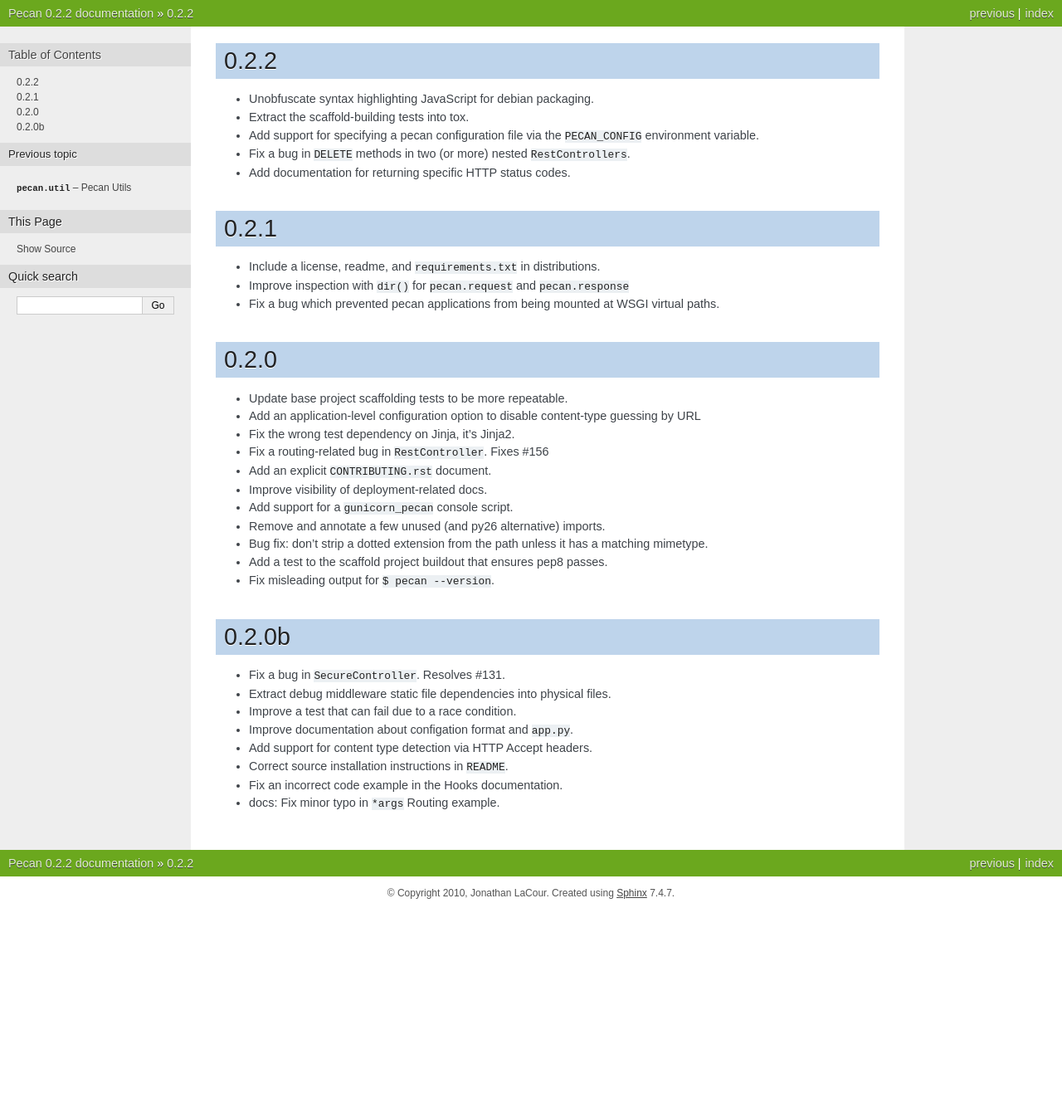
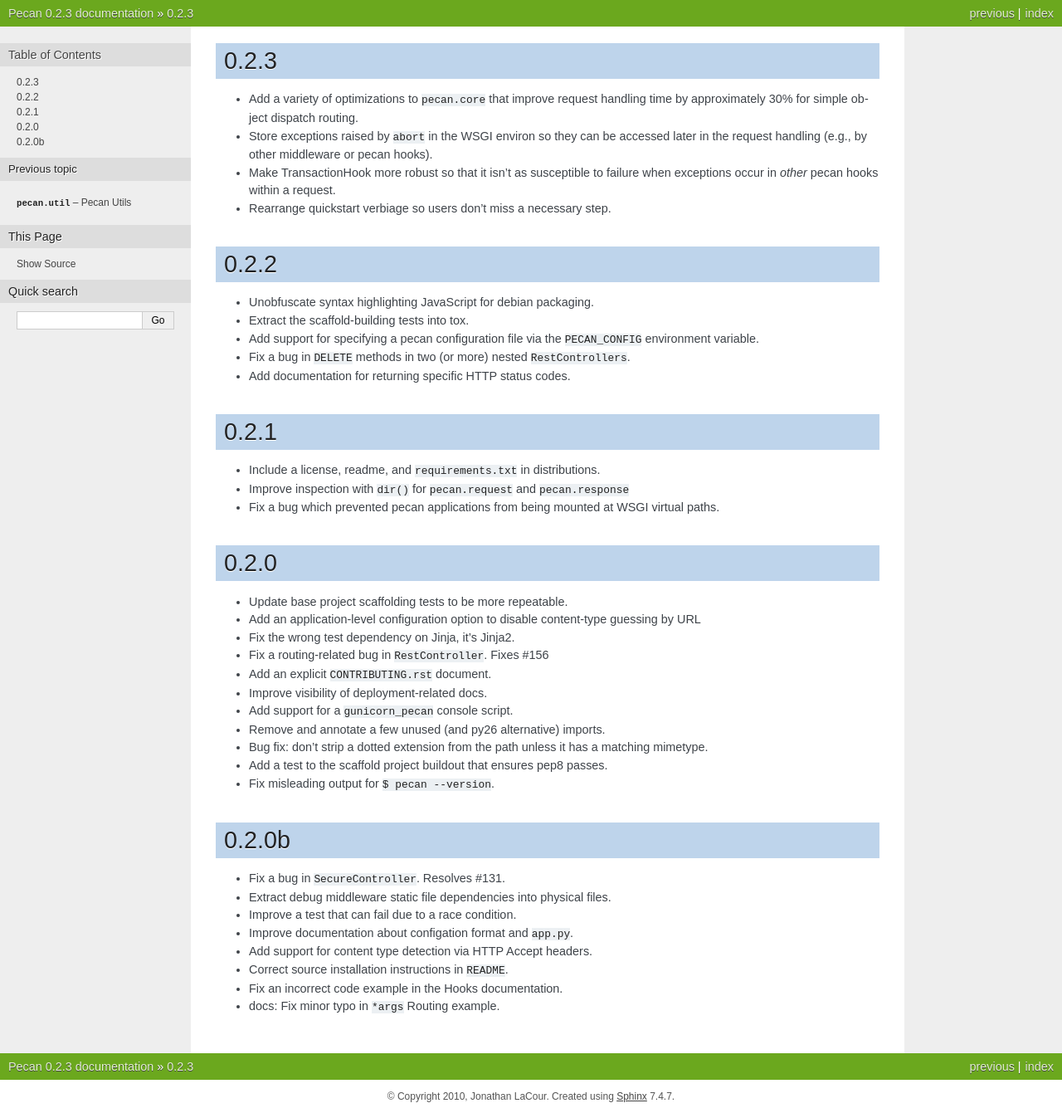
Before and after one commit to stackforge/pecan, a Sphinx documentation site: the page built from docs/source/changes.rst, in a window 1280 px wide. Shown: the whole page at 83% size. Built offline with Sphinx 7.4.7, drawn with Linux system fonts in a browser that asks for light colours; before the commit the page ends 1096 px from its top, so only the background shows below that.

Commit message:
Version increment.

```diff
--- a/docs/source/changes.rst
+++ b/docs/source/changes.rst
@@ -1,3 +1,14 @@
+0.2.3
+=====
+* Add a variety of optimizations to ``pecan.core`` that improve request
+  handling time by approximately 30% for simple object dispatch routing.
+* Store exceptions raised by ``abort`` in the WSGI environ so they can be
+  accessed later in the request handling (e.g., by other middleware or pecan
+  hooks).
+* Make TransactionHook more robust so that it isn't as susceptible to failure
+  when exceptions occur in *other* pecan hooks within a request.
+* Rearrange quickstart verbiage so users don't miss a necessary step.
+
 0.2.2
 =====
 * Unobfuscate syntax highlighting JavaScript for debian packaging.
--- a/docs/source/conf.py
+++ b/docs/source/conf.py
@@ -49,9 +49,9 @@
 # built documents.
 #
 # The short X.Y version.
-version = '0.2.2'
+version = '0.2.3'
 # The full version, including alpha/beta/rc tags.
-release = '0.2.2'
+release = '0.2.3'
 
 # The language for content autogenerated by Sphinx. Refer to documentation
 # for a list of supported languages.
--- a/setup.py
+++ b/setup.py
@@ -2,7 +2,7 @@
 from setuptools import setup, find_packages
 from setuptools.command.test import test as TestCommand
 
-version = '0.2.2'
+version = '0.2.3'
 
 #
 # determine requirements
```
